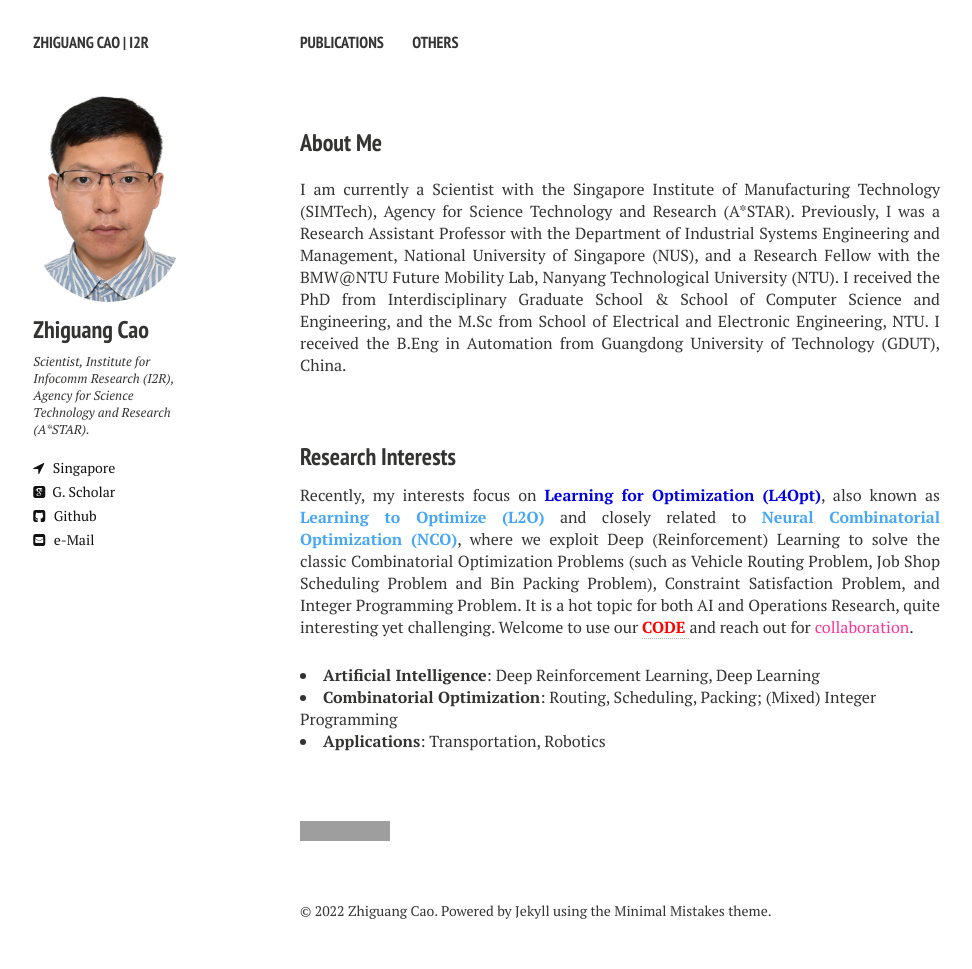
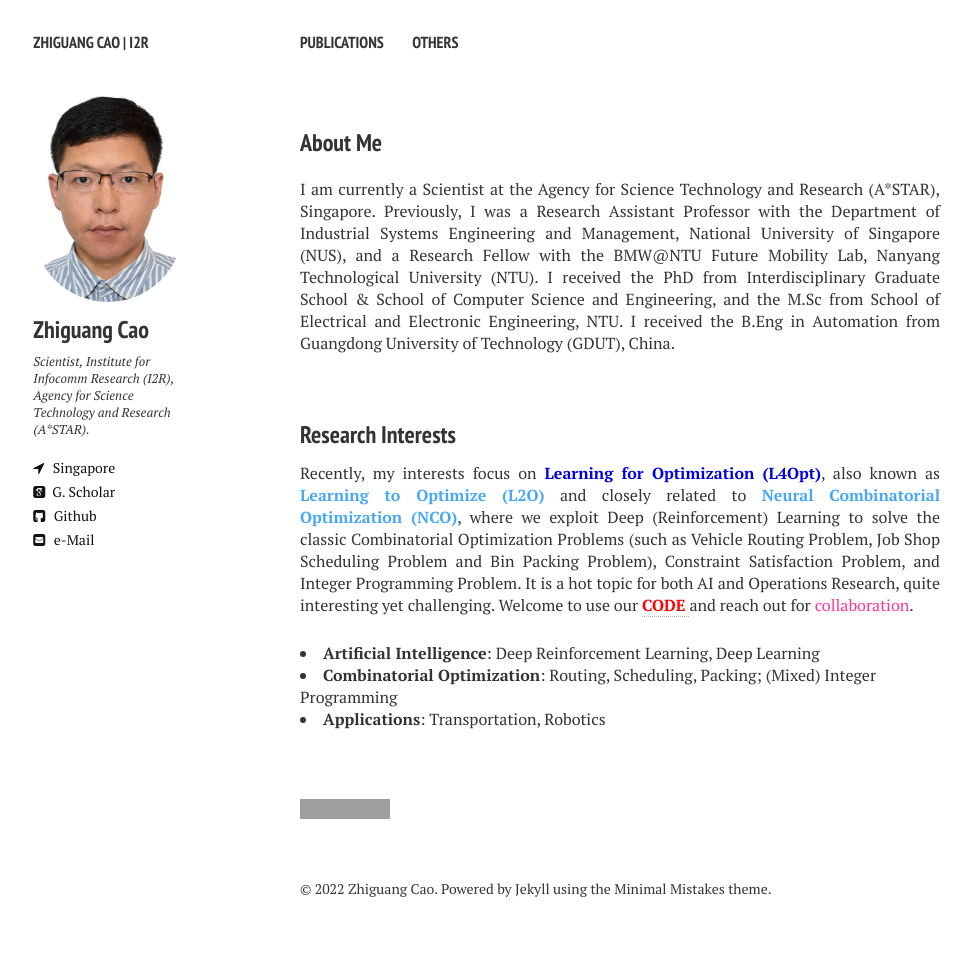
Before and after one commit to zhiguangcaosg/zhiguangcaosg.github.io, a Jekyll site: the page built from index.md, in a window 1280 px wide. Shown: the whole page, without its empty margins (20-992 px from the left). Built offline with Jekyll 4.4.1, drawn with Linux system fonts in a browser that asks for light colours; nearby versions of some CDN libraries; after the commit the page ends 947 px from its top, so only the background shows below that; grey boxes are pictures that could not be loaded.

Commit message:
Update index.md

```diff
--- a/index.md
+++ b/index.md
@@ -6,7 +6,7 @@ image: banner1.png
 ---
 <h3 style="margin-bottom:0px;padding-top:20px;">About Me</h3> <br>
 
-<p align="justify">I am currently a Scientist with the Singapore Institute of Manufacturing Technology (SIMTech), Agency for Science Technology and Research (A*STAR). Previously, I was a Research Assistant Professor with the Department of Industrial Systems Engineering and Management, National University of Singapore (NUS), and a Research Fellow with the BMW@NTU Future Mobility Lab, Nanyang Technological University (NTU). I received the PhD from Interdisciplinary Graduate School & School of Computer Science and Engineering, and the M.Sc from School of Electrical and Electronic Engineering, NTU. I received the B.Eng in Automation from Guangdong University of Technology (GDUT), China. </p>
+<p align="justify">I am currently a Scientist at the Agency for Science Technology and Research (A*STAR), Singapore. Previously, I was a Research Assistant Professor with the Department of Industrial Systems Engineering and Management, National University of Singapore (NUS), and a Research Fellow with the BMW@NTU Future Mobility Lab, Nanyang Technological University (NTU). I received the PhD from Interdisciplinary Graduate School & School of Computer Science and Engineering, and the M.Sc from School of Electrical and Electronic Engineering, NTU. I received the B.Eng in Automation from Guangdong University of Technology (GDUT), China. </p>
 <!-- and I also hold an Associate Professor position with GDUT for a short period-->
 <br />
 
```
